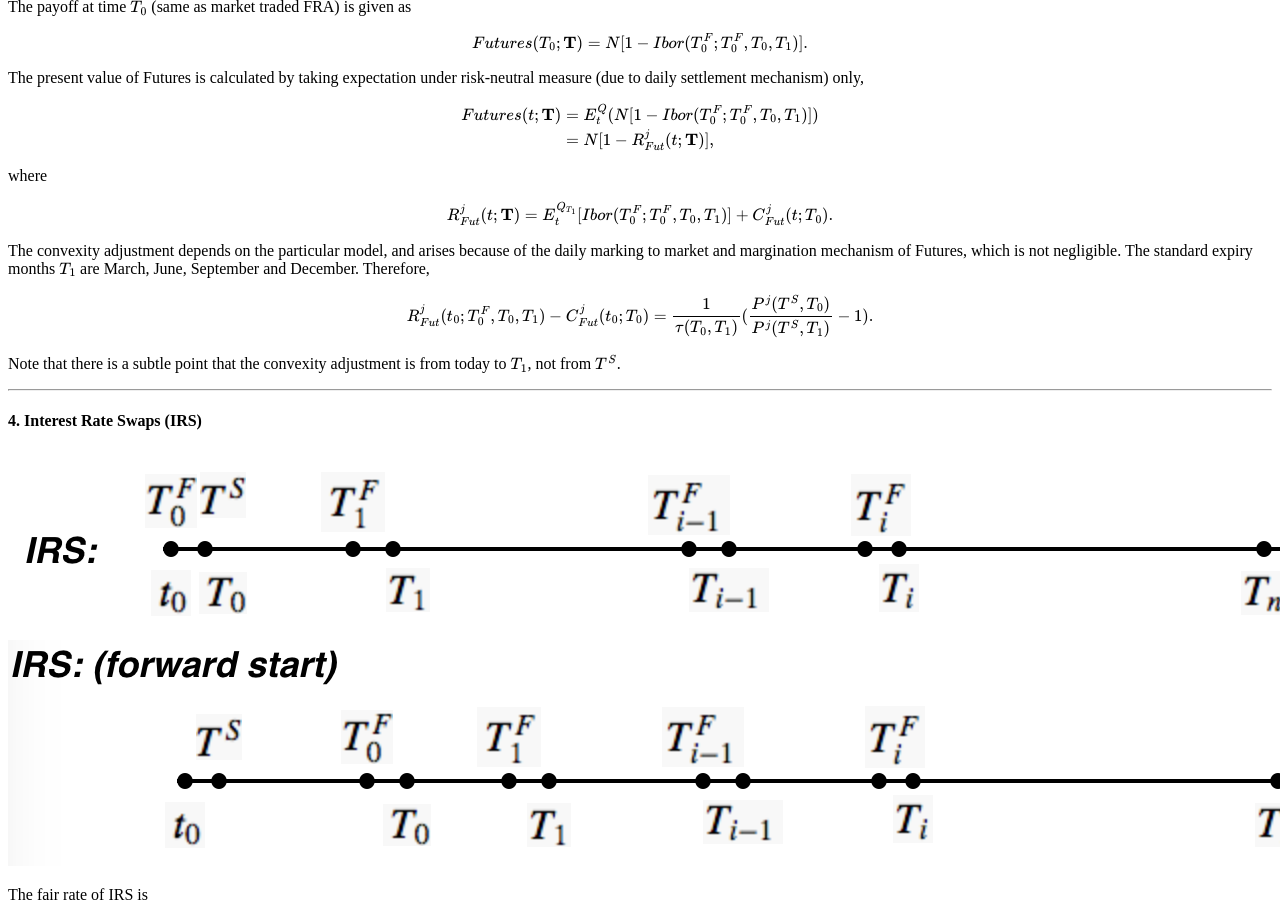
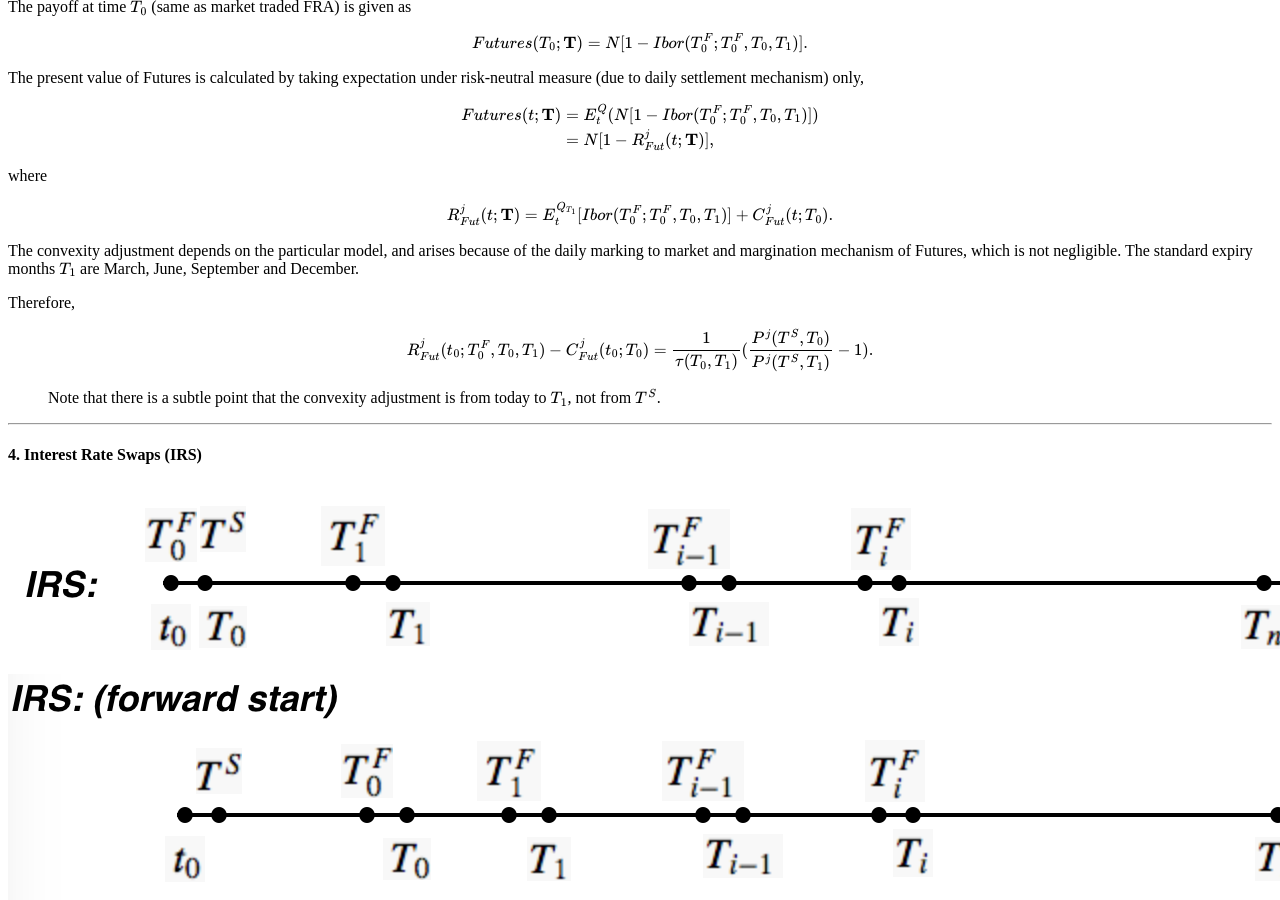
Before and after one commit to scuiaa555/scuiaa555.github.io, a Jekyll site: the page built from _posts/2017-04-15-Multi-Curve-Bootstrapping.md, in a window 1280 px wide and 900 px high, scrolled down 3729 px. Built offline with Jekyll 4.4.1, drawn with Linux system fonts in a browser that asks for light colours; formulas are drawn with MathJax 3; comment, search, counter and statistics services are not loaded.

Commit message:
Modified on Sun Apr 16 19:51:51 HKT 2017

```diff
--- a/_posts/2017-04-15-Multi-Curve-Bootstrapping.md
+++ b/_posts/2017-04-15-Multi-Curve-Bootstrapping.md
@@ -159,11 +159,12 @@
 $$
 
 The convexity adjustment depends on the particular model, and arises because of the daily marking to market and margination mechanism of Futures, which is not negligible. The standard expiry months $T_1$ are March, June, September and December.
+
 Therefore,
 
-$$R_{Fut}^j(t_0;T_0^F,T_0,T_1)-C_{Fut}^j(t_0;T_0)=\frac{1}{\tau(T_0,T_1)}(\frac{P^j(T^S,T_0)}{P^j(T^S,T_1)}-1).$$
-
-Note that there is a subtle point that the convexity adjustment is from today to $T_1$, not from $T^S$.
+> $$R_{Fut}^j(t_0;T_0^F,T_0,T_1)-C_{Fut}^j(t_0;T_0)=\frac{1}{\tau(T_0,T_1)}(\frac{P^j(T^S,T_0)}{P^j(T^S,T_1)}-1).$$
+>
+> Note that there is a subtle point that the convexity adjustment is from today to $T_1$, not from $T^S$.
 
 ---
 #### 4. Interest Rate Swaps (IRS)
@@ -185,29 +186,29 @@
 
 $$A^D(t;\textbf{S})=\sum_{j=1}^mP^D(t,S_j)\tau(S_{j-1},S_j).$$
 
-So at time $T^S$,
-
-$$
-\begin{align*}
-R_{IRS}^j(T^S;\textbf{T},\textbf{S})=\frac{\sum_{i=1}^nP^D(T^S;T_i)(\frac{P^j(T^S,T_{i-1})}{P^j(T^S,T_i)}-1)}{A^D(T^S;\textbf{S})},
-\end{align*}
-$$
-
-where
-
-$$A^D(T^S;\textbf{S})=\sum_{j=1}^mP^D(T^S,S_j)\tau(S_{j-1},S_j).$$
+> So at time $T^S$,
+>
+> $$
+> \begin{align*}
+> R_{IRS}^j(T^S;\textbf{T},\textbf{S})=\frac{\sum_{i=1}^nP^D(T^S;T_i)(\frac{P^j(T^S,T_{i-1})}{P^j(T^S,T_i)}-1)}{A^D(T^S;\textbf{S})},
+> \end{align*}
+> $$
+>
+> where
+>
+> $$A^D(T^S;\textbf{S})=\sum_{j=1}^mP^D(T^S,S_j)\tau(S_{j-1},S_j).$$
 
 ---
 #### 5. Overnight Indexed Swaps (OIS)
 
 
-At time $T^S$,
-
-$$
-\begin{align*}
-R_{OIS}^j(T^S;\textbf{T},\textbf{S})=\frac{P^D(T^S,T_0)-P^D(T^S,T_n)}{A^D(T^S;\textbf{S})}.
-\end{align*}
-$$
+> At time $T^S$,
+>
+> $$
+> \begin{align*}
+> R_{OIS}^j(T^S;\textbf{T},\textbf{S})=\frac{P^D(T^S,T_0)-P^D(T^S,T_n)}{A^D(T^S;\textbf{S})}.
+> \end{align*}
+> $$
 
 ---
 ### Bootstrapping OIS curve
```
